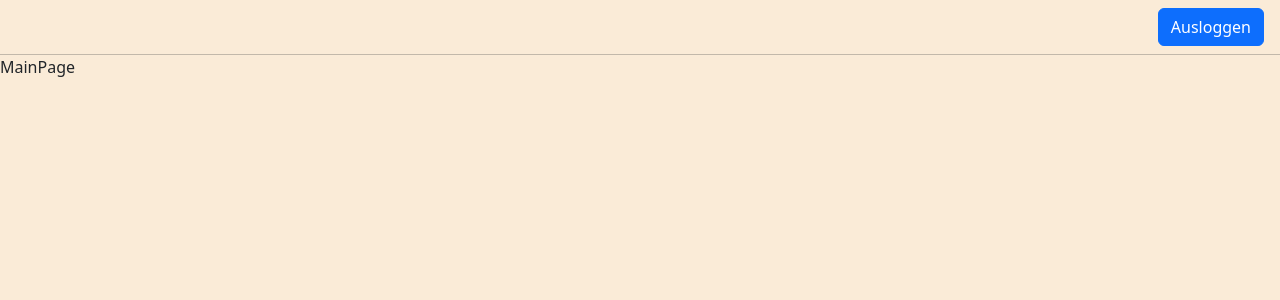
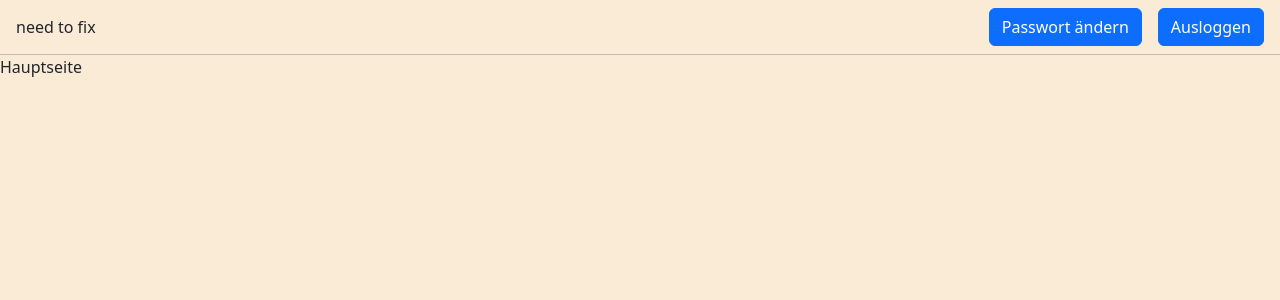
Before and after one commit to cipcon/ErrorLens, a React (Create React App) app in the folder src/main/webapp/: page / in a window 1280 px wide. Shown: the top 300 px of the page. Built offline with nearby package versions, Linux system fonts and the light colour scheme; sample sign-in values are in the browser's storage.

Commit message:
working on showing the message to change the password and Password ändern

```diff
--- a/src/main/webapp/src/App.css
+++ b/src/main/webapp/src/App.css
@@ -2,10 +2,14 @@
   background-color: antiquewhite;
 }
 
-.logout-button {
-  margin-right: 1rem;
+nav {
+  margin: 0 1rem 0 1rem;
 }
 
 .hr {
   margin: 0;
 }
+
+.change-password {
+  margin-right: 1rem;
+}
--- a/src/main/webapp/src/App.tsx
+++ b/src/main/webapp/src/App.tsx
@@ -1,8 +1,8 @@
 import React, { useEffect } from "react";
 import { Login } from "./components/Login";
 import { Route, Routes, useNavigate } from "react-router-dom";
-import { Logout } from "./components/Logout";
 import { MainPage } from "./components/MainPage";
+import { ChangePassword } from "./components/ChangePassword";
 
 const App: React.FC = () => {
   const navigate = useNavigate();
@@ -23,7 +23,8 @@ const App: React.FC = () => {
         <Routes>
           <Route path="/" element={<MainPage />} />
           <Route path="/login" element={<Login />} />
-          <Route path="*" element={<h1>You are out of the page</h1>} />
+          <Route path="/changePassword" element={<ChangePassword />} />
+          <Route path="*" element={<h1>Sie sind außerhalb der Seite</h1>} />
         </Routes>
       </main>
     </>
--- a/src/main/webapp/src/components/ChangePassword.tsx
+++ b/src/main/webapp/src/components/ChangePassword.tsx
@@ -1,5 +1,16 @@
 import React from "react";
 
 export const ChangePassword = () => {
-  return <div>ChangePassword</div>;
+  return (
+    <>
+      <h2>Change Password</h2>
+      <form>
+        <label>
+          New Password:
+          <input type="password" name="password" />
+        </label>
+        <button type="submit">Change</button>
+      </form>
+    </>
+  );
 };
--- a/src/main/webapp/src/components/Login.tsx
+++ b/src/main/webapp/src/components/Login.tsx
@@ -38,7 +38,6 @@ export const Login = () => {
         body: JSON.stringify({ password }),
       });
 
-      console.log(response);
       if (response.ok) {
         const data: LoginResponse = await response.json();
         setLoginResponse(data);
@@ -46,13 +45,10 @@ export const Login = () => {
         // Mark the user as logged in
         localStorage.setItem("isLoggedIn", "true");
 
-        // Store the changePassword value in localStorage
-        localStorage.setItem("changePassword", data.changePassword);
-
-        // Navigate to the homepage
-        navigate("/");
+        // Wait until loginResponse is fully updated before navigating
+        console.log(data.changePassword);
+        navigate("/", { state: data }); // Pass the full loginResponse object
       } else {
-        console.log(password);
         setLoginError(
           "Authentifizierung fehlgeschlagen. Bitte überprüfen Sie das Passwort."
         );
@@ -75,6 +71,7 @@ export const Login = () => {
           </label>
           <div className="col-sm-10">
             <input
+              autoFocus
               type="password"
               className="form-control"
               id="inputPassword"
--- a/src/main/webapp/src/components/Logout.tsx
+++ b/src/main/webapp/src/components/Logout.tsx
@@ -1,17 +1,13 @@
-import React, { useEffect, useState } from "react";
-import { useNavigate } from "react-router-dom";
+import React from "react";
+import { useLocation, useNavigate } from "react-router-dom";
 import "../App.css";
 
 export const Logout = () => {
   const navigate = useNavigate();
+  const location = useLocation();
 
-  const [changePassword, setChangePassword] = useState<string>("");
-  useEffect(() => {
-    const needToChangePassword = localStorage.getItem("changePassword");
-    if (needToChangePassword) {
-      setChangePassword(needToChangePassword);
-    }
-  }, []);
+  // Access loginResponse from location.state
+  const loginResponse = location.state || {}; // If state is null, use an empty object
 
   const isLoggedIn = localStorage.getItem("isLoggedIn");
 
@@ -20,22 +16,34 @@ export const Logout = () => {
     navigate("/login");
   };
 
-  console.log(isLoggedIn);
-  console.log(changePassword);
-  console.warn(changePassword);
+  const handlePassword = () => {
+    console.log("Navigating to change password");
+    navigate("/changePassword");
+  };
 
   return (
     <>
       {isLoggedIn === "true" ? (
-        <div>
+        <div className="nav-padding">
           <nav className="navbar navbar-expand-lg">
+            {/* Display changePassword message from loginResponse */}
+            <div>{loginResponse.changePassword || "need to fix"}</div>
+            <div className="ms-auto">
               <button
                 type="button"
-              className="btn btn-primary ms-auto logout-button"
+                className="btn btn-primary change-password"
+                onClick={handlePassword}
+              >
+                Passwort ändern
+              </button>
+              <button
+                type="button"
+                className="btn btn-primary"
                 onClick={handleLogout}
               >
                 Ausloggen
               </button>
+            </div>
           </nav>
           <hr className="hr" />
         </div>
--- a/src/main/webapp/src/components/MainPage.tsx
+++ b/src/main/webapp/src/components/MainPage.tsx
@@ -5,7 +5,7 @@ export const MainPage = () => {
   return (
     <>
       <Logout />
-      <div>MainPage</div>
+      <div>Hauptseite</div>
     </>
   );
 };
```
Also changed, not shown: 1 other file (tests, documents, lock files or other folders). Lines whose indentation alone changed are shown as unchanged.
